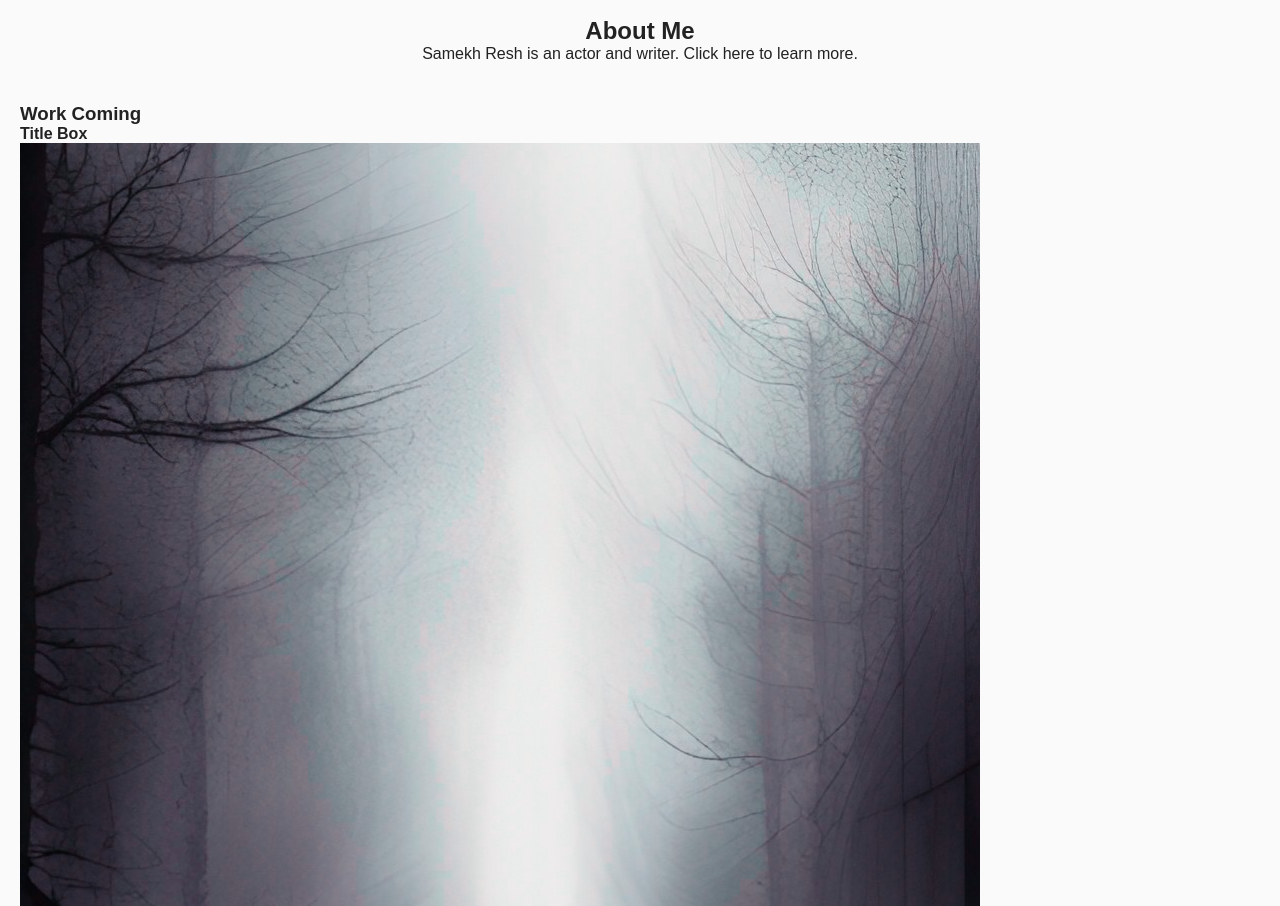
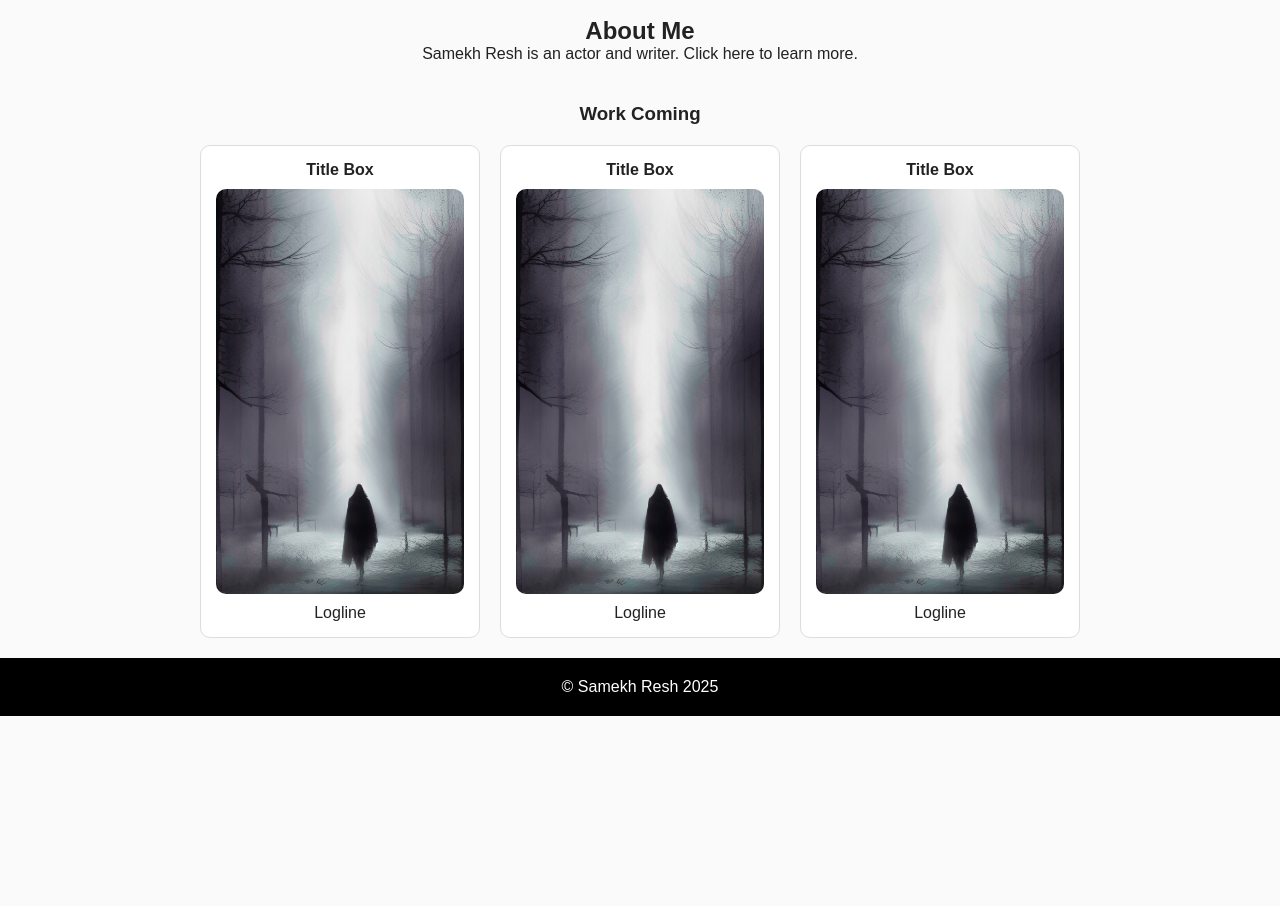
Before and after one commit to samekh-resh/about_me2, a plain HTML site: page index.html in a window 1280 px wide. Shown: the part 524-1430 px from the top of the page. After the commit the page ends 1240 px from the top, so only its background shows below. Drawn offline with Linux system fonts and the light colour scheme.

```diff
--- a/index.html
+++ b/index.html
@@ -66,7 +66,9 @@
 
 
         <!-- footer div -->
-        <div class="footer-div"></div>
+        <footer class="footer-div">
+            <p>&copy; Samekh Resh 2025</p>
+        </footer>
 
     </div>
 </body>
--- a/styles.css
+++ b/styles.css
@@ -1,4 +1,12 @@
 /* GLOBAL RESET */
+:root {
+    --color-bg: #fafafa;
+    --color-text: #222;
+    --color-border: #ddd;
+    --color-black: #000;
+    --color-white: #fff;
+}
+
 * {
     margin: 0;
     padding: 0;
@@ -8,8 +16,8 @@
 
 body {
     font-family: Arial, Helvetica, sans-serif;
-    background-color: #fafafa;
-    color: #222;
+    background-color: var(--color-bg);
+    color: var(--color-text);
 }
 
 
@@ -24,8 +32,8 @@ body {
 
 /* HEADER */
 .header {
-    background: #000;
-    color: #fff;
+    background: var(--color-black);
+    color: var(--color-white);
     padding: 20px;
 }
 
@@ -77,6 +85,7 @@ body {
 
 .about-image {
     width: 250px;
+    /* I wanted to experiment with this a bit more, I saw that it was utilized to allow the viewport to decide the height so that the content can be showed correctly. */
     height: auto;
     border-radius: 10px;
 }
@@ -85,3 +94,53 @@ body {
     max-width: 600px;
     text-align: center;
 }
+
+/* WORK COMING SECTION */
+.work-coming {
+    display: flex;
+    flex-direction: column;
+    gap: 20px;
+}
+
+.work-coming h3 {
+    text-align: center;
+}
+
+.work-list {
+    display: flex;
+    gap: 20px;
+    flex-wrap: wrap;
+    justify-content: center;
+}
+
+.individual-work-box {
+    width: 280px;
+    padding: 15px;
+    border: 1px solid var(--color-border);
+    border-radius: 10px;
+    background: var(--color-white);
+    display: flex;
+    flex-direction: column;
+    align-items: center;
+    text-align: center;
+}
+
+.individual-work-box img {
+    width: 100%;
+    border-radius: 10px;
+    margin: 10px 0;
+}
+
+/* FOOTER */
+.footer-div {
+    /* centers the p tag inside the div but doesn't affect that styling */
+    display: flex;
+    justify-content: center;
+    align-items: center;
+
+    background-color: #000;
+    color: var(--color-white);
+
+    padding: 20px;
+
+}
```
